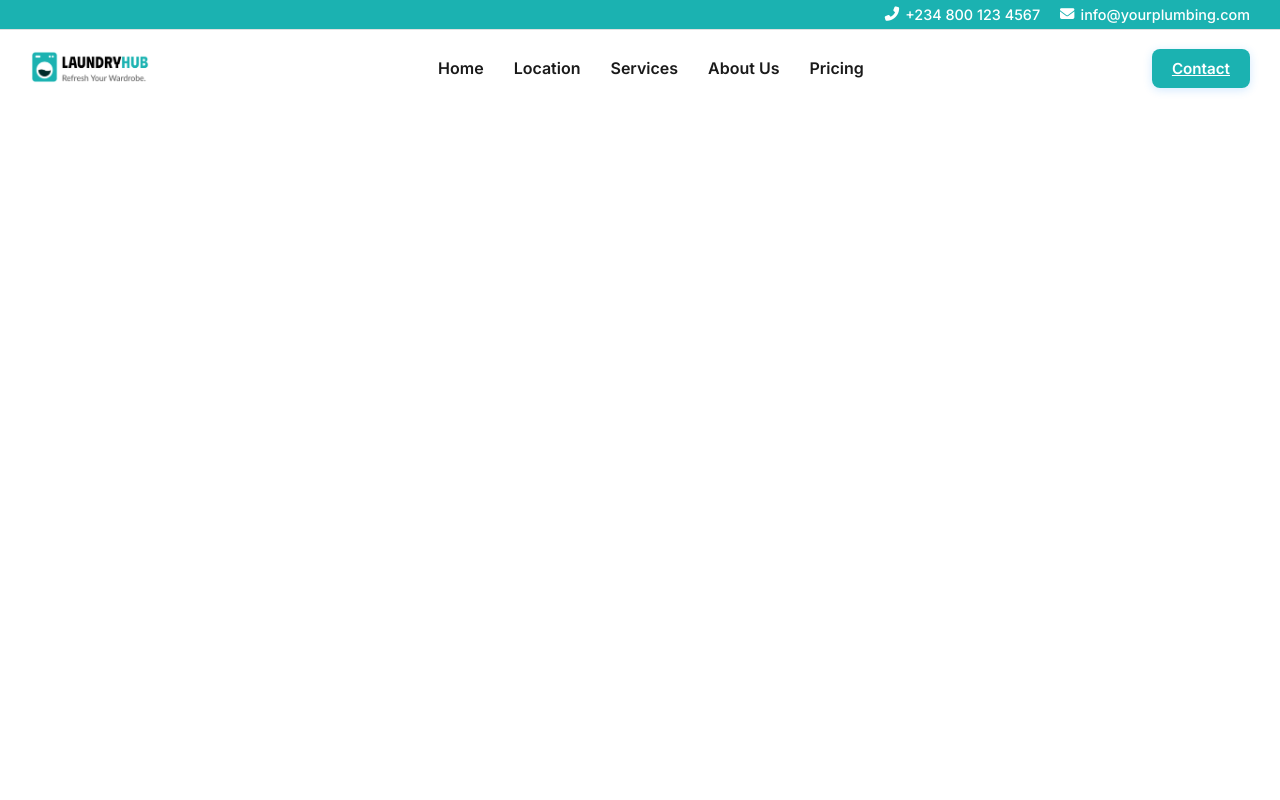
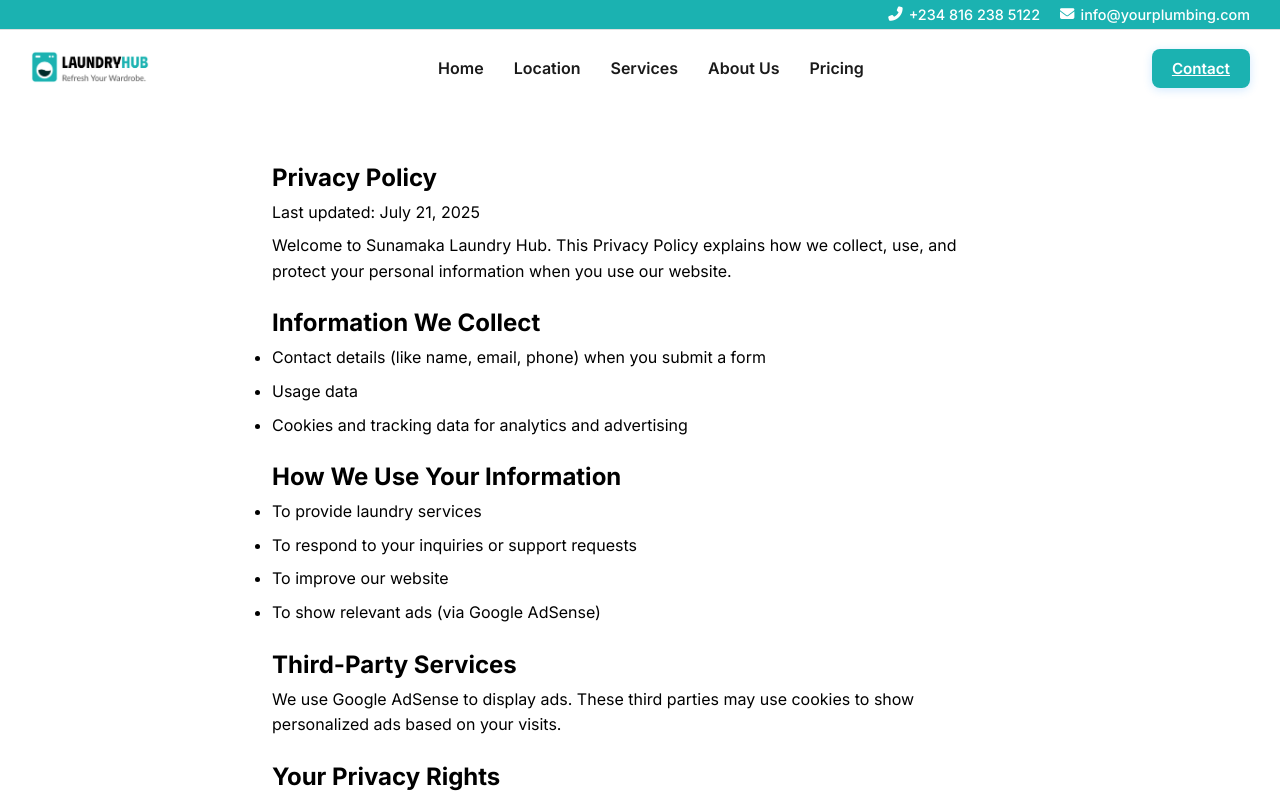
Before and after one commit to hamee264/Laundryhub, a Vue app: page /privacy in a window 1280 px wide. Shown: the top 800 px of the page. Built offline with nearby package versions, Linux system fonts and the light colour scheme.

Commit message:
Add Privacy Policy page and AdSense script

```diff
--- a/index.html
+++ b/index.html
@@ -4,6 +4,11 @@
     <meta charset="UTF-8" />
     <link rel="icon" type="image/svg+xml" href="/src/assets/Logo.png" />
     <meta name="viewport" content="width=device-width, initial-scale=1.0" />
+
+    <!-- ✅ Google AdSense Auto Ads script (correct position) -->
+    <script async src="https://pagead2.googlesyndication.com/pagead/js/adsbygoogle.js?client=ca-pub-5327906141231735"
+      crossorigin="anonymous"></script>
+
     <!-- Font Awesome 6 CDN -->
     <link
       rel="stylesheet"
@@ -15,7 +20,7 @@ referrerpolicy="no-referrer"
 
     <title>Sunamakalaundryhub</title>
     <style>
-      *{
+      * {
         margin: 0;
         padding: 0;
         box-sizing: border-box;
@@ -23,6 +28,7 @@ referrerpolicy="no-referrer"
       }
     </style>
   </head>
+
   <body>
     <div id="app"></div>
     <script type="module" src="/src/main.js"></script>
--- a/src/components/Footer.vue
+++ b/src/components/Footer.vue
@@ -17,6 +17,7 @@
           <li><RouterLink to="/about">About Us</RouterLink></li>
           <li><RouterLink to="/Services">Services</RouterLink></li>
           <li><RouterLink to="/contact">Contact</RouterLink></li>
+          <li><router-link to="/privacy">Privacy Policy</router-link></li>
         </ul>
       </div>
 
@@ -24,14 +25,15 @@
       <div class="footer-col">
         <h4>Contact Us</h4>
         <ul class="footer-contact">
-          <li><i class="fas fa-phone-alt"></i> +234 800 123 4567</li>
+          <li><i class="fas fa-phone-alt"></i>234 816 238 5122</li>
           <li><i class="fas fa-envelope"></i> info@laundryhub.com</li>
-          <li><i class="fas fa-map-marker-alt"></i> 24 Clean Street, Lagos, Nigeria</li>
+          <li><i class="fas fa-map-marker-alt"></i> egbe new site, Lagos, Nigeria</li>
         </ul>
         <div class="footer-socials">
           <a href="#"><i class="fab fa-facebook-f"></i></a>
           <a href="#"><i class="fab fa-twitter"></i></a>
           <a href="#"><i class="fab fa-instagram"></i></a>
+
         </div>
       </div>
     </div>
--- a/src/components/Navbar.vue
+++ b/src/components/Navbar.vue
@@ -4,7 +4,7 @@
       <div class="topbar">
         <div class="top-contact">
           <a href="tel:+2348001234567">
-            <i class="fas fa-phone-alt"></i> +234 800 123 4567
+            <i class="fas fa-phone-alt"></i> +234 816 238 5122
           </a>
           <a href="mailto:info@yourplumbing.com">
             <i class="fas fa-envelope"></i> info@yourplumbing.com
--- a/src/router/index.js
+++ b/src/router/index.js
@@ -7,7 +7,7 @@ import About from '../views/About.vue';
 import Services from '../views/Services.vue';
 import Location from '../views/Location.vue';
 import Pricing from '../views/Pricing.vue';
-
+import Privacy from '../views/Privacy.vue'
 const routes = [
   { path: '/', name: 'Home', component: Home },
   { path: '/contact', name: 'Getintouch', component: Getintouch },
@@ -15,6 +15,7 @@ const routes = [
   { path: '/Services', name: 'Services', component: Services },
   { path: '/Location', name: 'Location', component: Location },
   { path: '/Pricing', name: 'Pricing', component: Pricing },
+   { path: '/privacy', name: 'PrivacyPolicy', component: Privacy },
 ];
 
 const router = createRouter({
--- /dev/null
+++ b/src/views/Privacy.vue
@@ -0,0 +1,52 @@
+<!-- src/views/PrivacyPolicy.vue -->
+<template>
+  <section class="privacy-policy">
+    <div class="container">
+      <h1>Privacy Policy</h1>
+      <p>Last updated: July 21, 2025</p>
+
+      <p>
+        Welcome to Sunamaka Laundry Hub. This Privacy Policy explains how we collect, use, and protect your personal information when you use our website.
+      </p>
+
+      <h2>Information We Collect</h2>
+      <ul>
+        <li>Contact details (like name, email, phone) when you submit a form</li>
+        <li>Usage data</li>
+        <li>Cookies and tracking data for analytics and advertising</li>
+      </ul>
+
+      <h2>How We Use Your Information</h2>
+      <ul>
+        <li>To provide laundry services</li>
+        <li>To respond to your inquiries or support requests</li>
+        <li>To improve our website</li>
+        <li>To show relevant ads (via Google AdSense)</li>
+      </ul>
+
+      <h2>Third-Party Services</h2>
+      <p>We use Google AdSense to display ads. These third parties may use cookies to show personalized ads based on your visits.</p>
+
+      <h2>Your Privacy Rights</h2>
+      <p>You can disable cookies in your browser settings. You can also opt-out of personalized ads through <a href="https://www.google.com/settings/ads" target="_blank">Google Ads Settings</a>.</p>
+
+      <h2>Contact Us</h2>
+      <p>If you have any questions, contact us at <a href="mailto:info@sunamaka.com">info@sunamaka.com</a>.</p>
+    </div>
+  </section>
+</template>
+
+<style scoped>
+.privacy-policy {
+  padding: 2rem;
+  max-width: 800px;
+  margin: 0 auto;
+}
+.privacy-policy h1, h2 {
+  margin-top: 1.5rem;
+}
+.privacy-policy p, li {
+  margin-top: 0.5rem;
+  line-height: 1.6;
+}
+</style>
```
Lines whose indentation alone changed are shown as unchanged.
